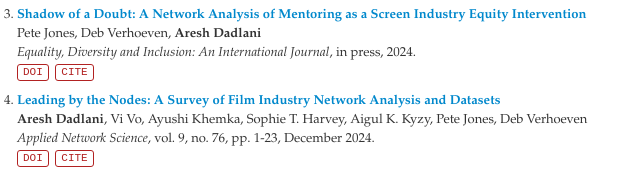
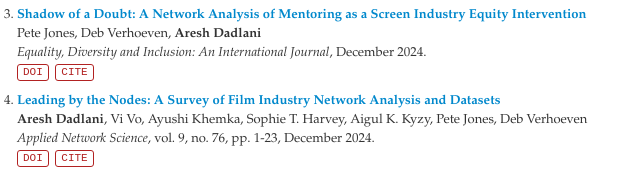
Before and after one commit to a-dadlani/a-dadlani.github.io, a plain HTML site: page publication.html in a window 1280 px wide. Both pictures are taken after a click on the tab "Journal Articles". Shown: the part 379-555 px from the top of the page, 218-858 px from the left. Drawn offline with nearby package versions, Linux system fonts and the light colour scheme.

Commit message:
Update publication.html

```diff
--- a/publication.html
+++ b/publication.html
@@ -187,7 +187,7 @@
 			   <li>
 		  	    <p><strong><a href="">Shadow of a Doubt: A Network Analysis of Mentoring as a Screen Industry Equity Intervention</a></strong><br>
                    		Pete Jones, Deb Verhoeven, <b>Aresh Dadlani</b><br>
-                   		<em>Equality, Diversity and Inclusion: An International Journal</em>, in press, 2024.<br>
+                   		<em>Equality, Diversity and Inclusion: An International Journal</em>, December 2024.<br>
 				   <a class="btn btn-outline-custom btn-sm btn-inline" style="font-family:monospace;" href="https://doi.org/10.1108/EDI-12-2023-0434" target="_blank" rel="noopener">DOI</a>&nbsp;
 				   <!--<a class="btn btn-outline-custom btn-sm btn-inline" style="font-family:monospace;" href="" target="_blank" rel="noopener">CODE</a>&nbsp;-->
 				   <button type="button" class="btn btn-outline-custom btn-sm js-cite-modal btn-inline" style="font-family:monospace;" data-filename="/bib_files/emarald24.bib">CITE</button>
```
